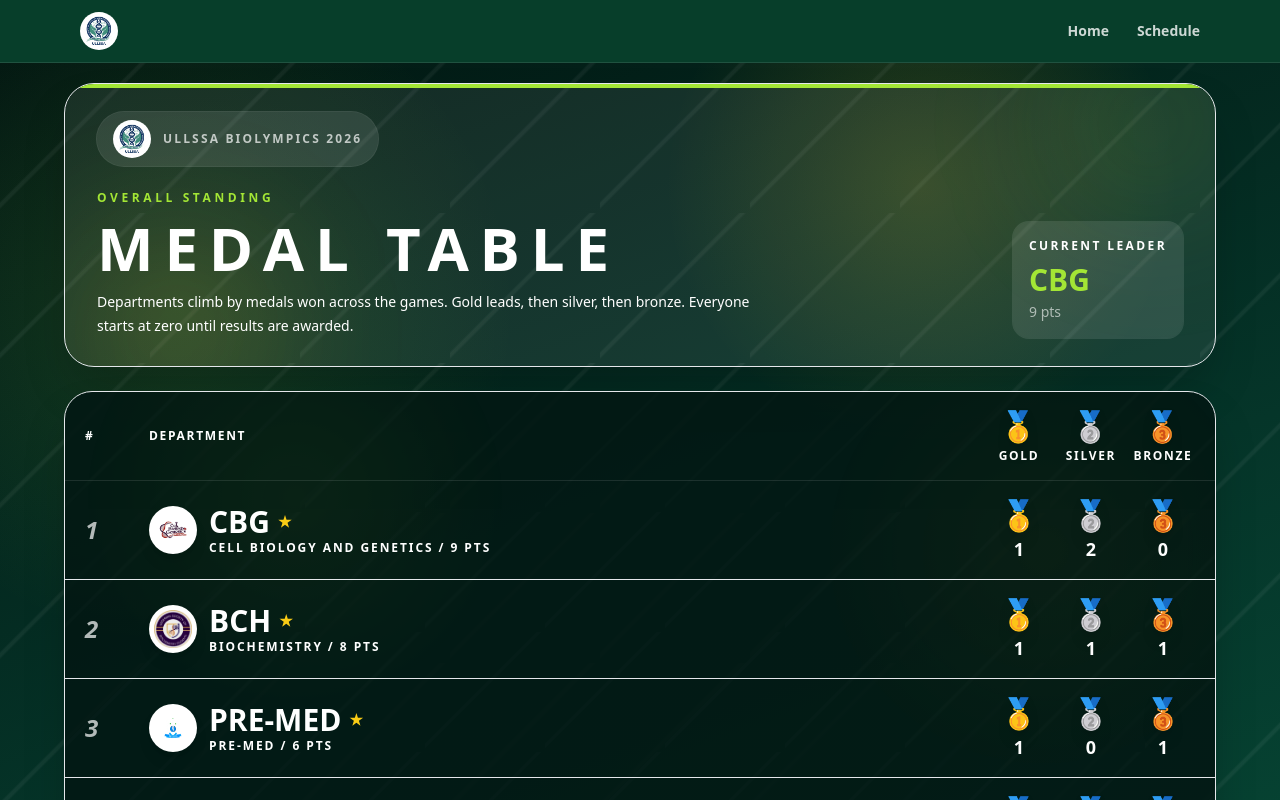
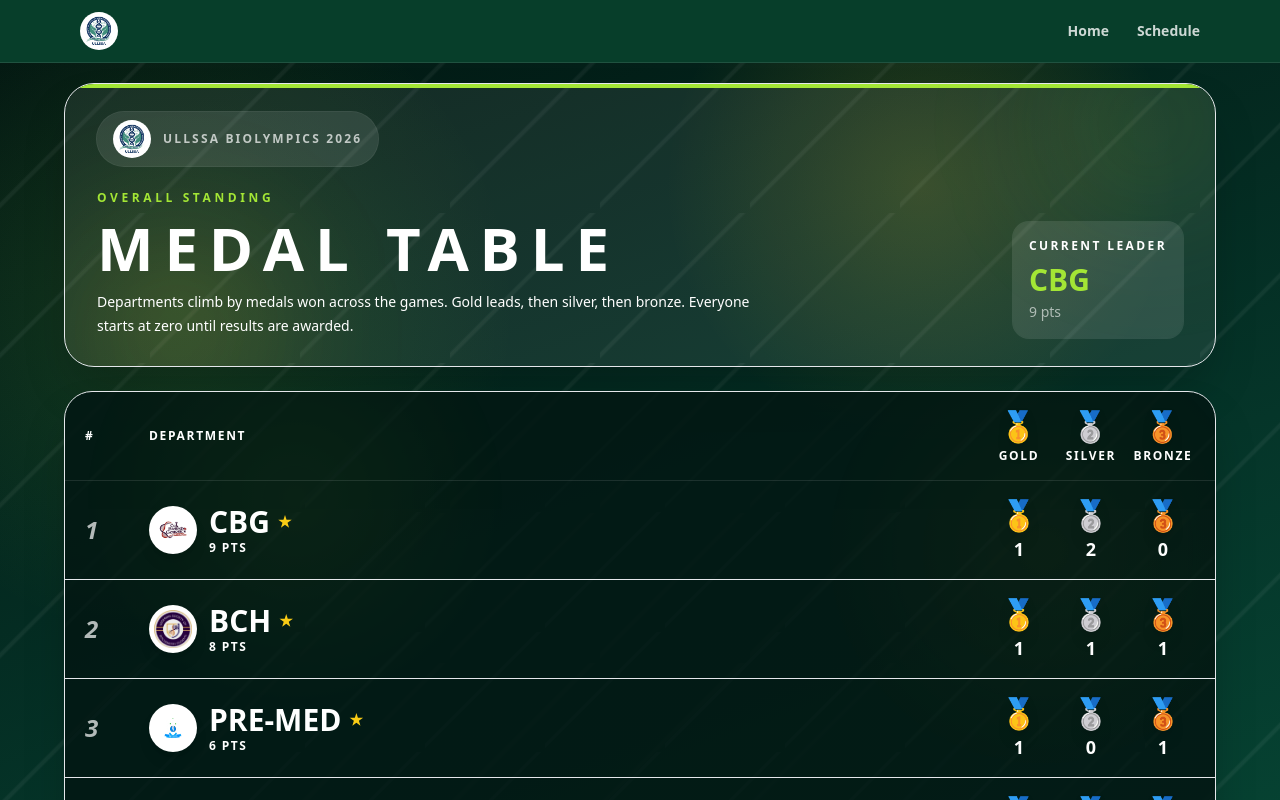
Before and after one commit to YastecHub/biolympics-frontend, a React (Vite) app: page /medal-table in a window 1280 px wide. Shown: the top 800 px of the page. Built offline with nearby package versions, Linux system fonts and the light colour scheme; no server answers.

Commit message:
feat: simplify display of department points in MedalDepartmentRow component

```diff
--- a/src/pages/MedalTable.tsx
+++ b/src/pages/MedalTable.tsx
@@ -215,8 +215,8 @@ function MedalDepartmentRow({ row }: { row: MedalDisplayRow }) {
             </p>
             {isTopThree && <TopThreeStar />}
           </div>
-          <p className="text-xs font-bold uppercase tracking-[0.16em] text-white/42">
-            {row.department_name} / {row.total_points} pts
+          <p className="text-xs font-bold uppercase tracking-[0.12em] text-white/42">
+            {row.total_points} pts
           </p>
         </div>
       </div>
```
